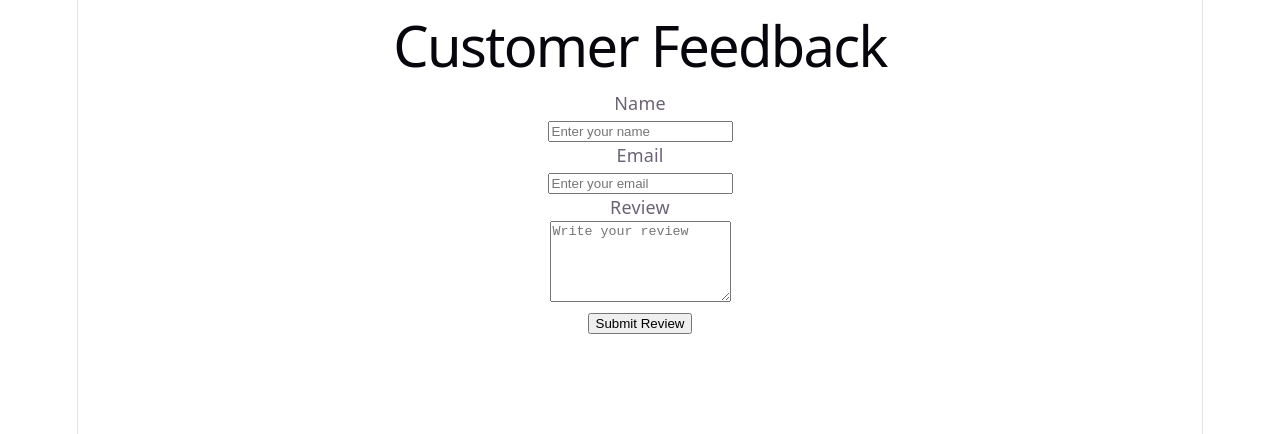
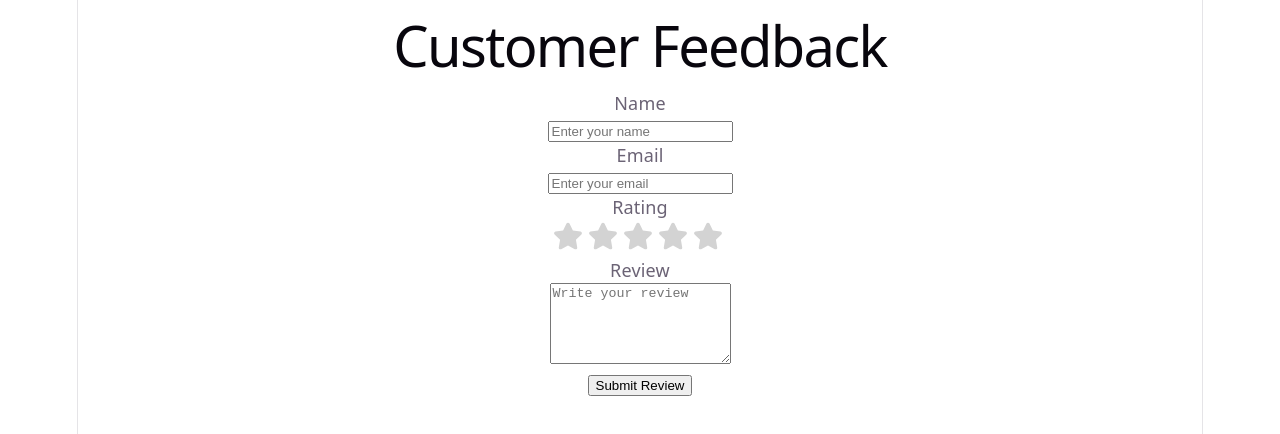
Before and after one commit to neeraj-r-pro/ai-review-monitoring-system, a React app: page / in a window 1280 px wide. Shown: the top 434 px of the page. Built offline with nearby package versions, Linux system fonts and the light colour scheme; the HTML template or start-up script is replaced by a standard one.

Commit message:
Add interactive star rating component

```diff
--- /dev/null
+++ b/src/components/Rating.jsx
@@ -0,0 +1,21 @@
+import { FaStar } from "react-icons/fa";
+
+function Rating({ rating, setRating }) {
+  return (
+    <div>
+      <label>Rating</label>
+      <br />
+
+      {[1, 2, 3, 4, 5].map((star) => (
+        <FaStar
+          key={star}
+          size={30}
+          color={star <= rating ? "gold" : "lightgray"}
+          style={{ cursor: "pointer", marginRight: "5px" }}
+          onClick={() => setRating(rating === star ? 0 : star)}        />
+      ))}
+    </div>
+  );
+}
+
+export default Rating;
--- a/src/pages/Home.jsx
+++ b/src/pages/Home.jsx
@@ -2,11 +2,14 @@ import { useState } from "react";
 import Button from "../components/Button";
 import InputField from "../components/InputField";
 import TextArea from "../components/TextArea";
+import Rating from "../components/Rating";
 
 function Home() {
   const [name, setName] = useState("");
   const [email, setEmail] = useState("");
   const [review, setReview] = useState("");
+  const [rating, setRating] = useState(0);
+
   return (
     <div>
       <h1>Customer Feedback</h1>
@@ -24,6 +27,10 @@ function Home() {
         value={email}
         onChange={(e) => setEmail(e.target.value)}
       />
+      <Rating
+         rating={rating}
+        setRating={setRating}
+      />
 
       <TextArea
         label="Review"
```
